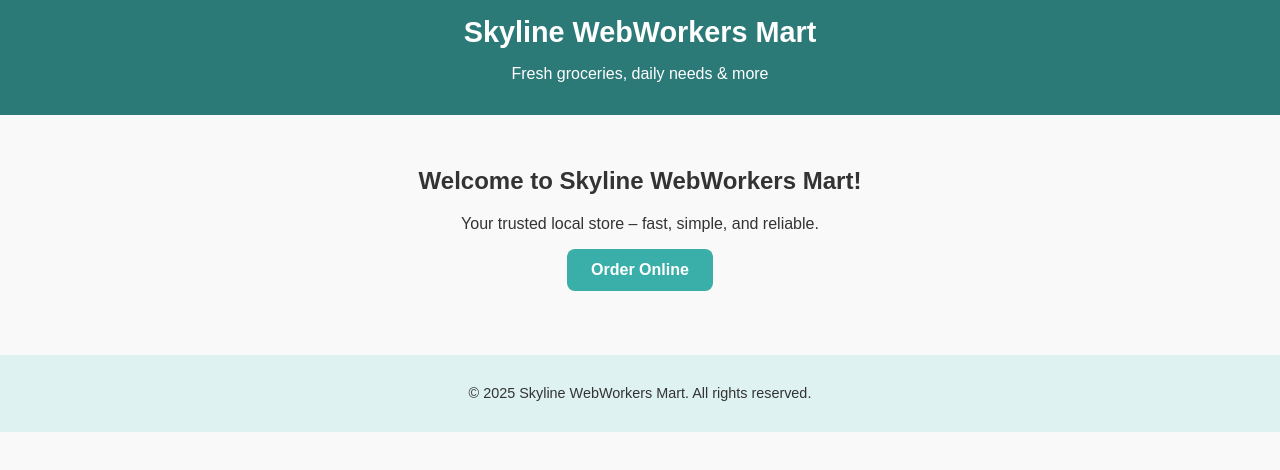
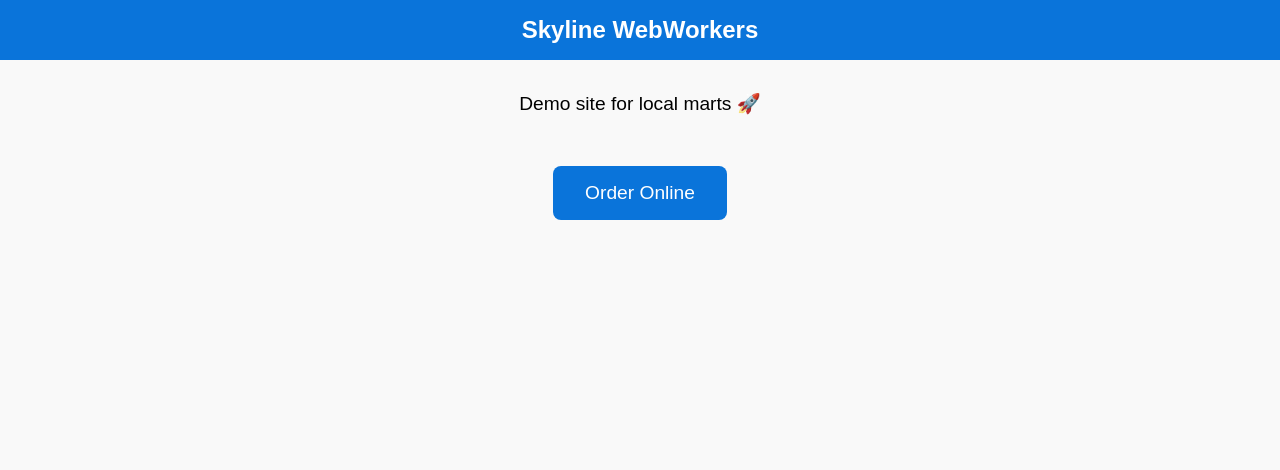
Before and after one commit to PHANTOMdat/local-mart-demo, a plain HTML site: page local-mart-demo/index.html in a window 1280 px wide. Drawn offline with Linux system fonts and the light colour scheme.

Commit message:
Skyline WebWorkers demo

```diff
--- a/local-mart-demo/index.html
+++ b/local-mart-demo/index.html
@@ -1,66 +1,45 @@
- <!DOCTYPE html>
+<!DOCTYPE html>
 <html lang="en">
 <head>
-  <meta charset="UTF-8" />
-  <meta name="viewport" content="width=device-width, initial-scale=1.0" />
-  <title>Skyline WebWorkers Mart – Demo</title>
+  <meta charset="UTF-8">
+  <meta name="viewport" content="width=device-width, initial-scale=1.0">
+  <title>Skyline WebWorkers</title>
   <style>
     body {
       font-family: Arial, sans-serif;
-      margin: 0;
+      margin: 0; padding: 0;
+      text-align: center;
       background: #f9f9f9;
-      color: #333;
     }
     header {
-      background: #2b7a78;
+      background: #0a74da;
       color: white;
       padding: 1rem;
-      text-align: center;
+      font-size: 1.5rem;
+      font-weight: bold;
     }
-    header h1 {
-      margin: 0;
-      font-size: 1.8rem;
+    p {
+      margin-top: 2rem;
+      font-size: 1.2rem;
     }
-    main {
-      padding: 2rem;
-      text-align: center;
+    button {
+      margin-top: 2rem;
+      padding: 1rem 2rem;
+      font-size: 1.2rem;
+      background: #0a74da;
+      color: white;
+      border: none;
+      border-radius: 8px;
+      cursor: pointer;
     }
-    .btn {
-      display: inline-block;
-      background: #3aafa9;
-      color: white;
-      padding: 0.75rem 1.5rem;
-      border-radius: 8px;
-      text-decoration: none;
-      font-weight: bold;
-      transition: background 0.3s;
-    }
-    .btn:hover {
-      background: #2b7a78;
-    }
-    footer {
-      margin-top: 2rem;
-      padding: 1rem;
-      background: #def2f1;
-      text-align: center;
-      font-size: 0.9rem;
+    button:hover {
+      background: #095ab5;
     }
   </style>
 </head>
 <body>
-  <header>
-    <h1>Skyline WebWorkers Mart</h1>
-    <p>Fresh groceries, daily needs & more</p>
-  </header>
-
-  <main>
-    <h2>Welcome to Skyline WebWorkers Mart!</h2>
-    <p>Your trusted local store – fast, simple, and reliable.</p>
-    <a href="#" class="btn">Order Online</a>
-  </main>
-
-  <footer>
-    <p>© 2025 Skyline WebWorkers Mart. All rights reserved.</p>
-  </footer>
+  <header>Skyline WebWorkers</header>
+  <p>Demo site for local marts 🚀</p>
+  <button>Order Online</button>
 </body>
 </html>
```
